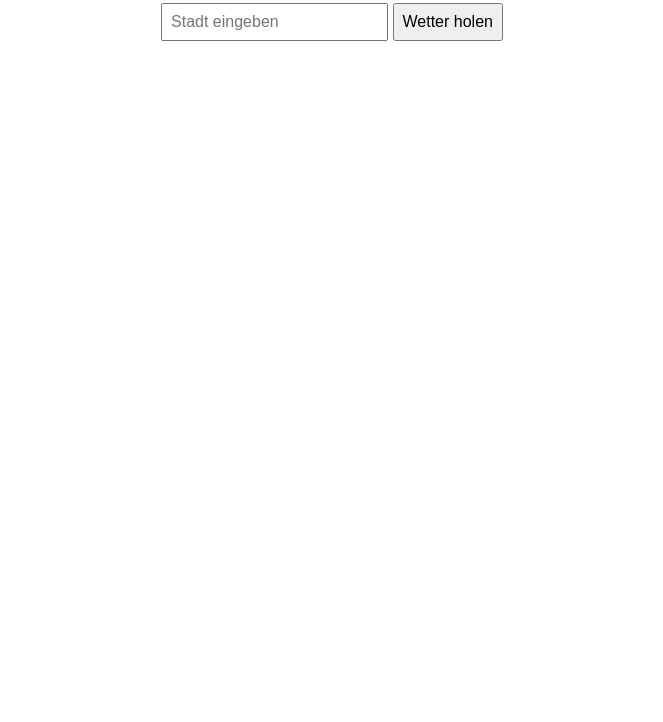
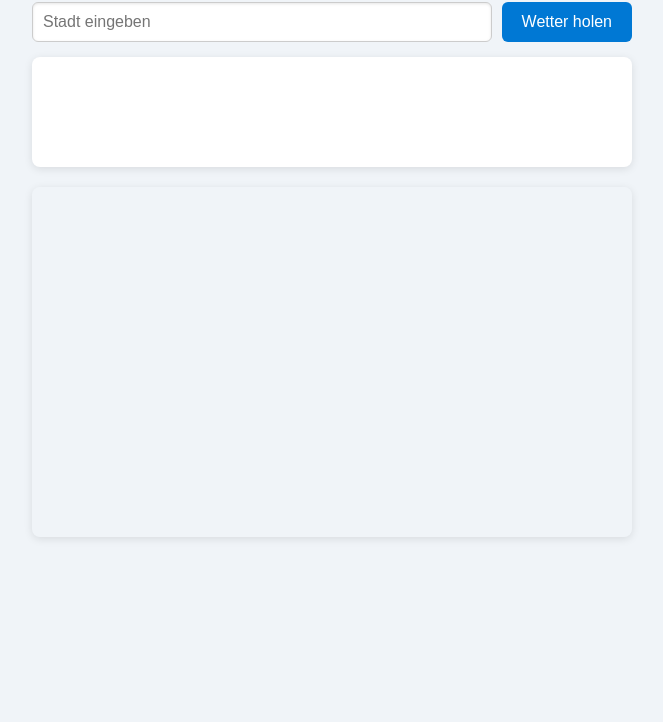
Before and after one commit to ChristianLehmann-Blockchain-dev/wetter-app, a plain HTML site: page index.html in a window 1280 px wide. Shown: the part 78-800 px from the top of the page, without its empty margins (308-971 px from the left). Drawn offline with nearby package versions, Linux system fonts and the light colour scheme.

Commit message:
css in html

```diff
--- a/index.html
+++ b/index.html
@@ -2,31 +2,84 @@
 <html lang="de">
 <head>
   <meta charset="UTF-8" />
-  <meta name="viewport" content="width=device-width, initial-scale=1.0"/>
+  <meta name="viewport" content="width=device-width, initial-scale=1" />
   <title>Wetter App mit Karte</title>
   <link rel="stylesheet" href="https://unpkg.com/leaflet/dist/leaflet.css" />
   <style>
     body {
-      font-family: sans-serif;
+      font-family: 'Segoe UI', Tahoma, Geneva, Verdana, sans-serif;
+      max-width: 600px;
+      margin: 20px auto;
+      padding: 0 10px;
       text-align: center;
-      margin: 20px;
+      background: #f0f4f8;
+      color: #333;
     }
+
+    h1 {
+      margin-bottom: 1rem;
+    }
+
+    #inputContainer {
+      display: flex;
+      justify-content: center;
+      gap: 10px;
+      flex-wrap: wrap;
+      margin-bottom: 15px;
+    }
+
+    input#cityInput {
+      flex: 1 1 200px;
+      padding: 10px;
+      font-size: 1rem;
+      border-radius: 6px;
+      border: 1px solid #ccc;
+      box-shadow: inset 0 1px 3px rgba(0,0,0,0.1);
+    }
+
+    button {
+      padding: 10px 20px;
+      font-size: 1rem;
+      border: none;
+      background-color: #0078d4;
+      color: white;
+      border-radius: 6px;
+      cursor: pointer;
+      transition: background-color 0.3s ease;
+    }
+
+    button:hover {
+      background-color: #005a9e;
+    }
+
+    #weatherResult {
+      background: white;
+      padding: 15px;
+      border-radius: 8px;
+      box-shadow: 0 2px 8px rgb(0 0 0 / 0.1);
+      margin-bottom: 20px;
+      min-height: 80px;
+    }
+
     #map {
-      height: 300px;
-      margin-top: 20px;
-    }
-    input, button {
-      padding: 8px;
-      font-size: 1rem;
+      height: 350px;
+      border-radius: 8px;
+      box-shadow: 0 2px 8px rgb(0 0 0 / 0.1);
+      margin-bottom: 30px;
     }
   </style>
 </head>
 <body>
   <h1>🌦️ Wetter App mit Karte</h1>
-  <input id="cityInput" type="text" placeholder="Stadt eingeben" />
-  <button onclick="getWeather()">Wetter holen</button>
+
+  <div id="inputContainer">
+    <input id="cityInput" type="text" placeholder="Stadt eingeben" />
+    <button onclick="getWeather()">Wetter holen</button>
+  </div>
+
   <div id="weatherResult"></div>
   <div id="map"></div>
+
   <script src="https://unpkg.com/leaflet/dist/leaflet.js"></script>
   <script src="script.js"></script>
 </body>
--- a/script.js
+++ b/script.js
@@ -1,30 +1,39 @@
 const apiKey = "fac83fd1b242898cb188cc3d4c45123e";
 
 let map;
+let marker;
 
 function getWeather() {
   const city = document.getElementById("cityInput").value.trim();
-  if (!city) return;
+  if (!city) {
+    alert("Bitte gib eine Stadt ein.");
+    return;
+  }
+
+  document.getElementById("weatherResult").textContent = "Wetter wird geladen...";
 
   fetch(apiKey.replace("{CITY}", city))
-    .then((res) => res.json())
-    .then((data) => {
+    .then(res => res.json())
+    .then(data => {
       if (data.cod !== 200) {
         document.getElementById("weatherResult").textContent = "Stadt nicht gefunden.";
         return;
       }
 
-      const { name, main, weather, coord } = data;
+      const { name, main, weather, coord, wind, sys } = data;
+
       document.getElementById("weatherResult").innerHTML = `
-        <h2>${name}</h2>
-        <p>${weather[0].description}</p>
-        <p>🌡️ ${main.temp} °C</p>
+        <h2>${name}, ${sys.country}</h2>
+        <p style="text-transform: capitalize;">${weather[0].description}</p>
+        <p>🌡️ Temperatur: ${main.temp} °C (Gefühlt: ${main.feels_like} °C)</p>
+        <p>💧 Luftfeuchtigkeit: ${main.humidity}%</p>
+        <p>💨 Wind: ${wind.speed} m/s</p>
       `;
 
       showMap(coord.lat, coord.lon);
     })
     .catch(() => {
-      document.getElementById("weatherResult").textContent = "Fehler beim Laden.";
+      document.getElementById("weatherResult").textContent = "Fehler beim Laden der Wetterdaten.";
     });
 }
 
@@ -33,9 +42,15 @@ function showMap(lat, lon) {
     map = L.map("map").setView([lat, lon], 10);
     L.tileLayer("https://{s}.tile.openstreetmap.org/{z}/{x}/{y}.png", {
       attribution: "© OpenStreetMap",
+      maxZoom: 18,
     }).addTo(map);
+    marker = L.marker([lat, lon]).addTo(map);
   } else {
     map.setView([lat, lon], 10);
-    L.marker([lat, lon]).addTo(map);
+    if (marker) {
+      marker.setLatLng([lat, lon]);
+    } else {
+      marker = L.marker([lat, lon]).addTo(map);
+    }
   }
 }
--- a/style.css
+++ b/style.css
@@ -1,42 +1,86 @@
+<!DOCTYPE html>
+<html lang="de">
+<head>
+  <meta charset="UTF-8" />
+  <meta name="viewport" content="width=device-width, initial-scale=1" />
+  <title>Wetter App mit Karte</title>
+  <link rel="stylesheet" href="https://unpkg.com/leaflet/dist/leaflet.css" />
+  <style>
     body {
-  font-family: 'Segoe UI', sans-serif;
-  background: linear-gradient(to top right, #6dd5ed, #2193b0);
-  color: #fff;
+      font-family: 'Segoe UI', Tahoma, Geneva, Verdana, sans-serif;
+      max-width: 600px;
+      margin: 20px auto;
+      padding: 0 10px;
       text-align: center;
-  margin: 0;
-  padding: 2rem;
+      background: #f0f4f8;
+      color: #333;
     }
-.container {
-  max-width: 400px;
-  margin: auto;
-  padding: 2rem;
-  background-color: rgba(0, 0, 0, 0.3);
-  border-radius: 20px;
-  box-shadow: 0 10px 30px rgba(0, 0, 0, 0.3);
+
+    h1 {
+      margin-bottom: 1rem;
     }
-input {
-  padding: 0.7rem;
-  width: 70%;
+
+    #inputContainer {
+      display: flex;
+      justify-content: center;
+      gap: 10px;
+      flex-wrap: wrap;
+      margin-bottom: 15px;
+    }
+
+    input#cityInput {
+      flex: 1 1 200px;
+      padding: 10px;
+      font-size: 1rem;
+      border-radius: 6px;
+      border: 1px solid #ccc;
+      box-shadow: inset 0 1px 3px rgba(0,0,0,0.1);
+    }
+
+    button {
+      padding: 10px 20px;
+      font-size: 1rem;
       border: none;
-  border-radius: 10px;
-  margin-right: 0.5rem;
+      background-color: #0078d4;
+      color: white;
+      border-radius: 6px;
+      cursor: pointer;
+      transition: background-color 0.3s ease;
     }
-button {
-  padding: 0.7rem 1rem;
-  border: none;
-  border-radius: 10px;
-  background-color: #ffcc70;
-  color: #333;
-  cursor: pointer;
-  transition: background-color 0.3s;
+
+    button:hover {
+      background-color: #005a9e;
     }
-button:hover {
-  background-color: #ffaa00;
+
+    #weatherResult {
+      background: white;
+      padding: 15px;
+      border-radius: 8px;
+      box-shadow: 0 2px 8px rgb(0 0 0 / 0.1);
+      margin-bottom: 20px;
+      min-height: 80px;
     }
-.hidden {
-  display: none;
+
+    #map {
+      height: 350px;
+      border-radius: 8px;
+      box-shadow: 0 2px 8px rgb(0 0 0 / 0.1);
+      margin-bottom: 30px;
     }
-.error {
-  color: #ff8080;
-  margin-top: 1rem;
-}
+  </style>
+</head>
+<body>
+  <h1>🌦️ Wetter App mit Karte</h1>
+
+  <div id="inputContainer">
+    <input id="cityInput" type="text" placeholder="Stadt eingeben" />
+    <button onclick="getWeather()">Wetter holen</button>
+  </div>
+
+  <div id="weatherResult"></div>
+  <div id="map"></div>
+
+  <script src="https://unpkg.com/leaflet/dist/leaflet.js"></script>
+  <script src="script.js"></script>
+</body>
+</html>
```
Lines whose indentation alone changed are shown as unchanged.
